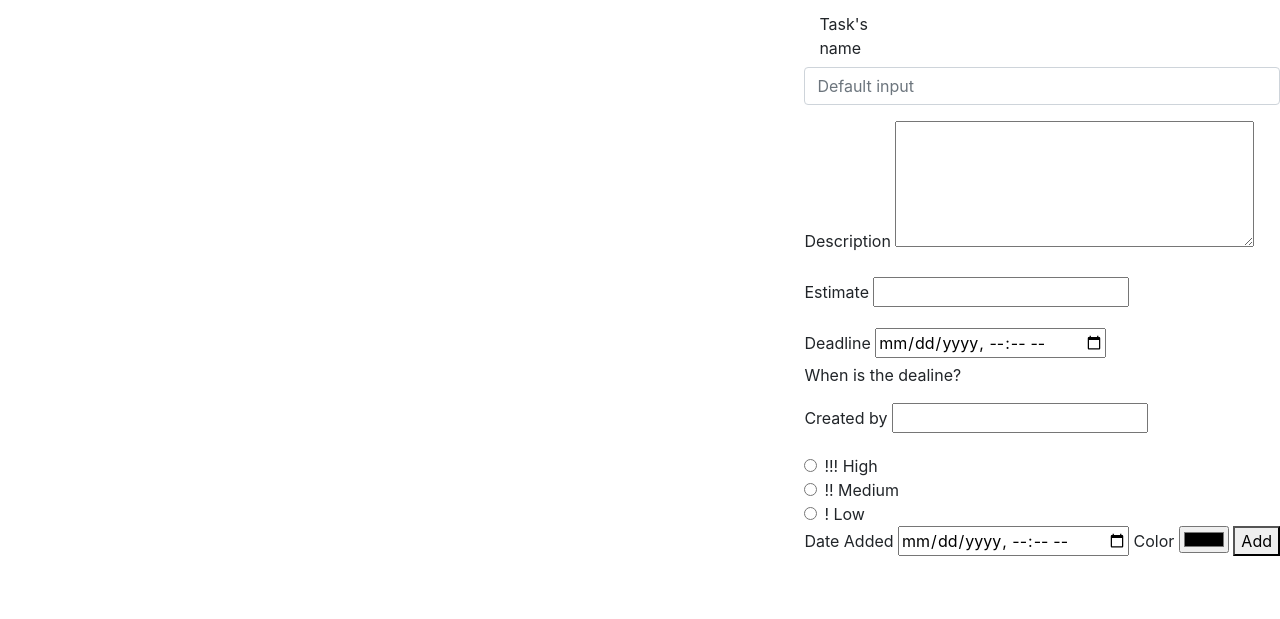
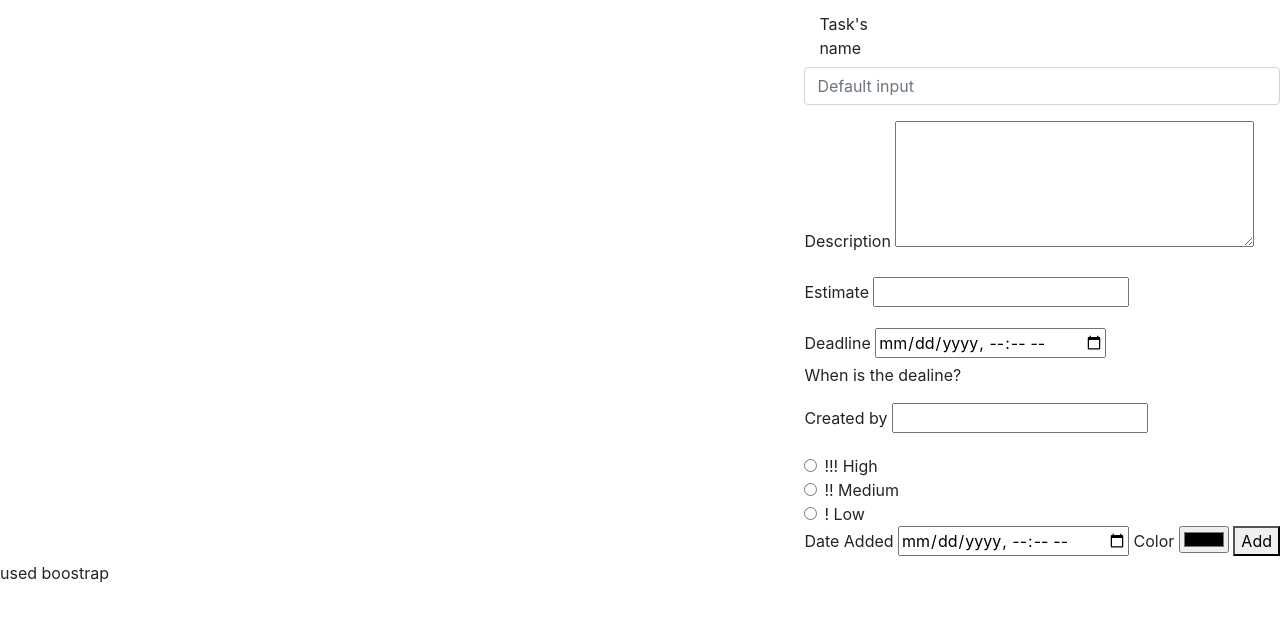
Before and after one commit to rachelhdvo0727/designing-no-css, a website built with Parcel: page index.html in a window 1280 px wide. Shown: the part 121-740 px from the top of the page. Built offline with nearby package versions, Linux system fonts and the light colour scheme.

Commit message:
added footer

```diff
--- a/index.html
+++ b/index.html
@@ -154,6 +154,8 @@
         </div>
       </article>
     </template>
+
+    <footer>used boostrap</footer>
     <!-- <script type="module" src="node_modules/moment/moment.js"></script> -->
     <!-- <script src="partials/vars.js"></script> -->
     <script
```
